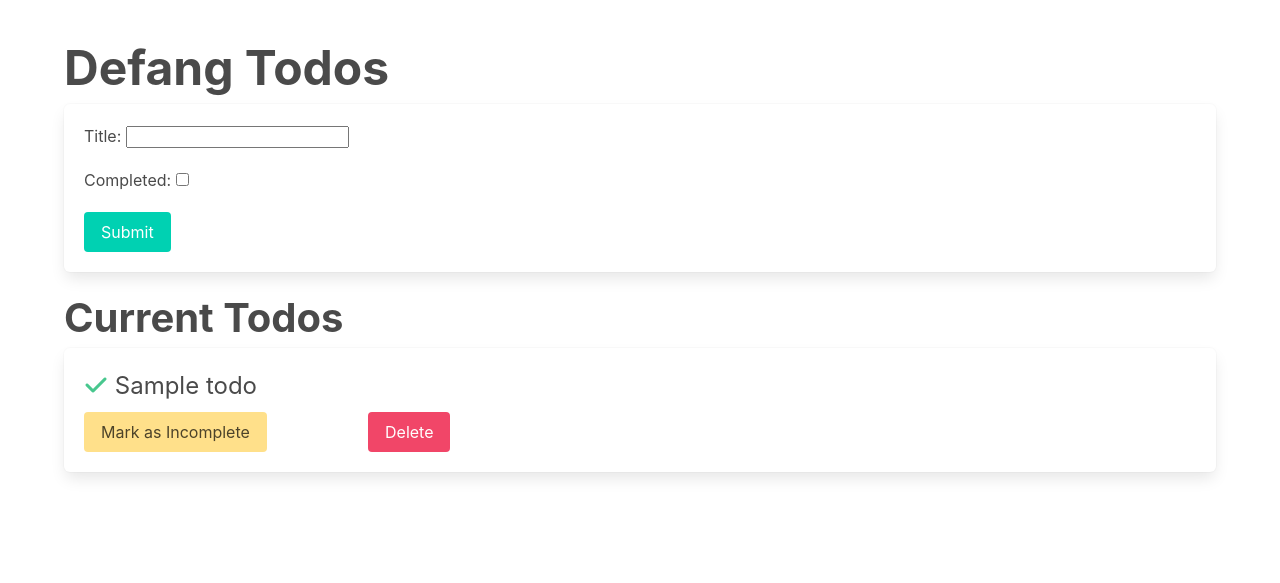
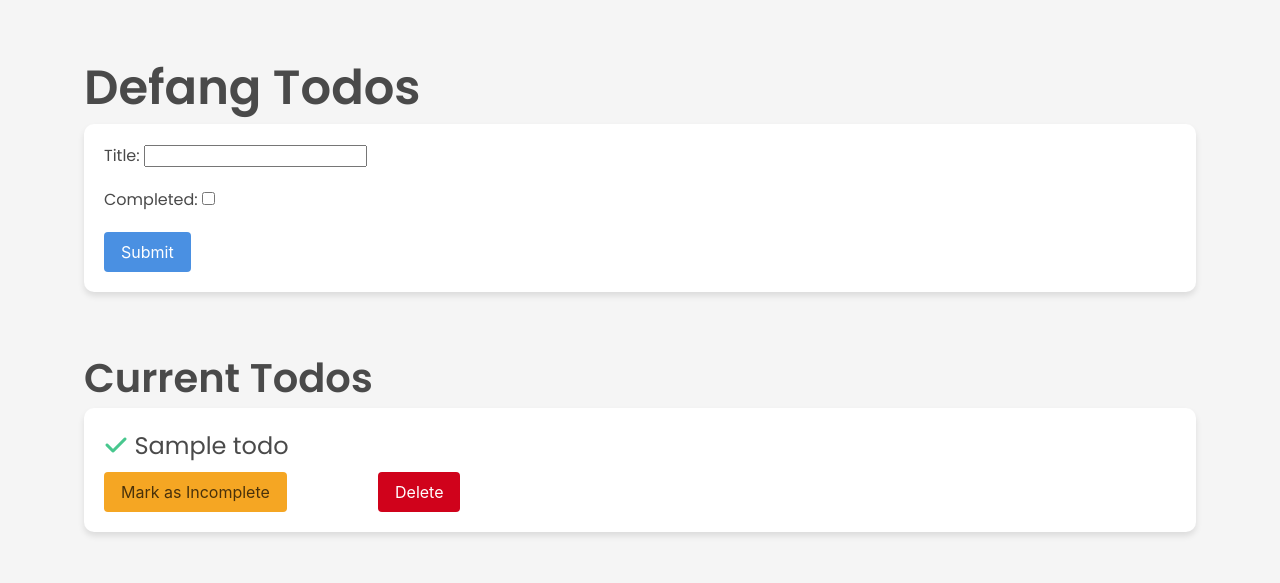
Before and after one commit to Kevinafriyie2/Kaadatahub-, a Django app: page /todos/ in a window 1280 px wide. Shown: the top 583 px of the page. Run offline with Django 5.2, Linux system fonts and the light colour scheme; tables that the repository leaves empty hold one stand-in row (values such as "Sample post").

Commit message:
feat: Modernize To-Do App Design
This commit introduces a custom stylesheet to enhance the visual appeal of the Django to-do list application. The new design provides a more modern and user-friendly experience.

Key changes include:
- A new custom.css file for all custom styles.
- A subtle background color and a modern font (Poppins).
- A card-based design with box-shadows for to-do items.
- Hover effects for improved interactivity.
- Updated button styles for a more polished look.

```diff
--- /dev/null
+++ b/app/example_app/static/custom.css
@@ -0,0 +1,60 @@
+/* Custom CSS for the Defang Todos app */
+
+@import url('https://fonts.googleapis.com/css2?family=Poppins:wght@400;600&display=swap');
+
+body {
+    background-color: #f5f5f5;
+    font-family: 'Poppins', sans-serif;
+}
+
+.container {
+    max-width: 800px;
+    margin: 0 auto;
+    padding: 20px;
+}
+
+.box {
+    border-radius: 10px;
+    box-shadow: 0 4px 6px rgba(0, 0, 0, 0.1);
+    transition: box-shadow 0.3s ease-in-out;
+}
+
+.box:hover {
+    box-shadow: 0 8px 12px rgba(0, 0, 0, 0.15);
+}
+
+.button.is-primary {
+    background-color: #4A90E2;
+}
+
+.button.is-primary:hover {
+    background-color: #357ABD;
+}
+
+.button.is-success {
+    background-color: #50E3C2;
+}
+
+.button.is-success:hover {
+    background-color: #38A89D;
+}
+
+.button.is-warning {
+    background-color: #F5A623;
+}
+
+.button.is-warning:hover {
+    background-color: #D48B1F;
+}
+
+.button.is-danger {
+    background-color: #D0021B;
+}
+
+.button.is-danger:hover {
+    background-color: #A30215;
+}
+
+.has-text-weight-bold {
+    font-weight: 600;
+}
--- a/app/example_app/templates/base.html
+++ b/app/example_app/templates/base.html
@@ -1,3 +1,4 @@
+{% load static %}
 <!DOCTYPE html>
 <html lang="en">
 <head>
@@ -6,7 +7,7 @@
     <title>{% block title %}Default Title{% endblock title %}</title>
     <link rel="stylesheet" href="https://cdn.jsdelivr.net/npm/bulma@0.9.3/css/bulma.min.css">
     <link rel="stylesheet" href="https://cdnjs.cloudflare.com/ajax/libs/font-awesome/6.2.0/css/all.min.css">
-
+    <link rel="stylesheet" href="{% static 'custom.css' %}">
 </head>
 <body>
     <nav class="p-4">
```
Also changed, not shown: 1 other file.
